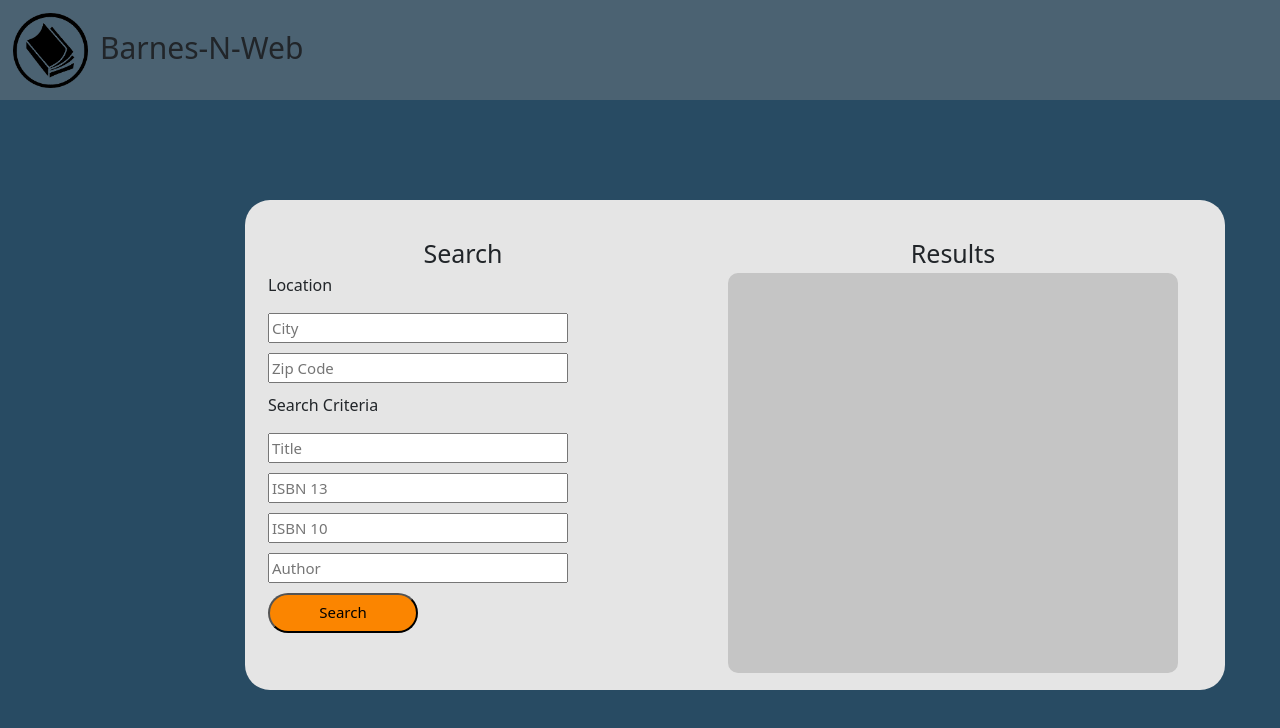
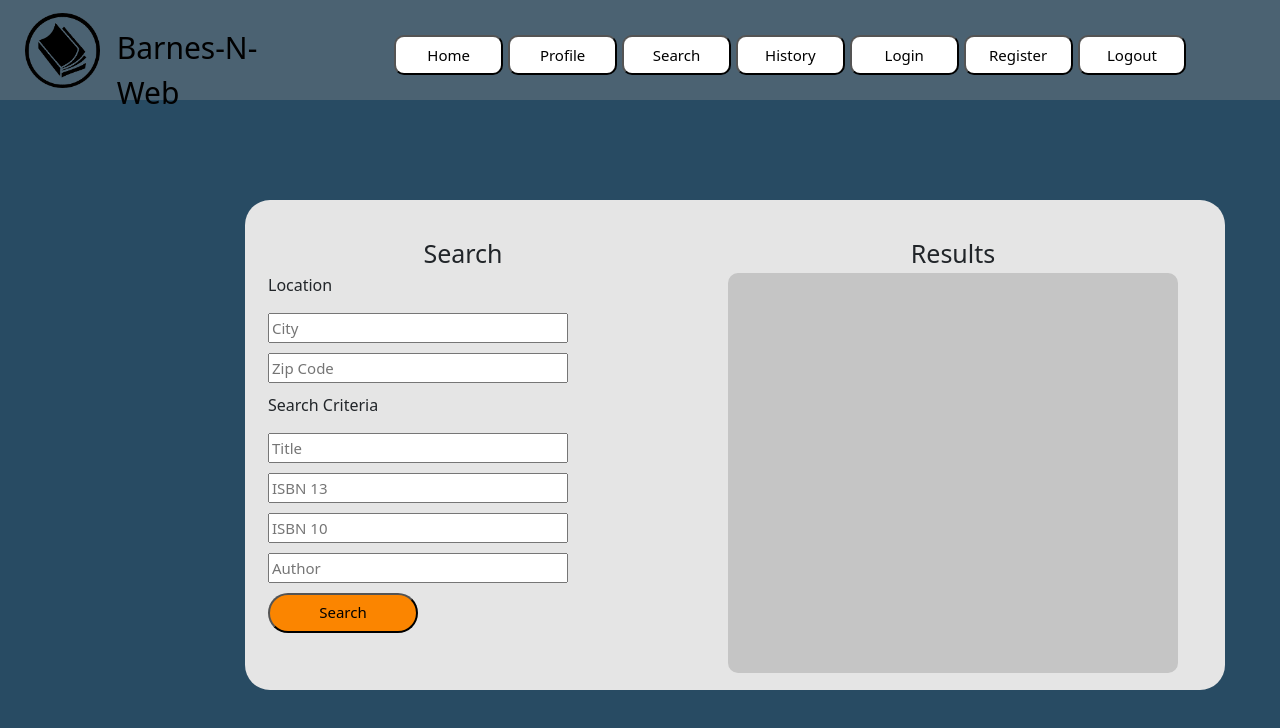
Before and after one commit to rigrergl/barnes-n-web, a Next.js app in the folder barnes-n-web/: page /Search in a window 1280 px wide. Shown: the top 728 px of the page. Built offline with nearby package versions, Linux system fonts and the light colour scheme.

Commit message:
Header
Updated header with React Containers, added Navigation buttons to header.

```diff
--- a/barnes-n-web/pages/components/Header.js
+++ b/barnes-n-web/pages/components/Header.js
@@ -1,18 +1,28 @@
 //import logo from '../pages/components/images/logo.png';
+import Container from 'react-bootstrap/Container';
+import Row from 'react-bootstrap/Row';
+import Col from 'react-bootstrap/Col';
+import Navigate from './Navigate';
 
 const Header = () => {
   return (
     <div className='header'>
-      <div className='headerRow'>
-        <div className='headerLogo'>
-          <div style={{padding: 12.5}}>
-            <img className='headerLogo' src='./images/logo.png' />
-          </div>
-        </div>
-        <div className='headerLogoText'>
-            <p>Barnes-N-Web</p>
-        </div>
-      </div>
+
+      <Container fluid style={{float:'left', height:'100px'}}>
+        <Row >
+          <Col sm={1} style={{minWidth:'100px', maxWidth:'120px', maxHeight:'100px'}}>
+            <img style={{padding: 12.5}} className='headerLogo' src='./images/logo.png' />
+          </Col>
+          <Col sm={2} style={{minWidth:'220px', maxWidth:'250px', maxHeight:'100px'}}>
+            <p className='headerLogoText' style={{color:'black'}}>Barnes-N-Web</p>
+          </Col>
+          <Col style={{maxHeight:'100px'}}>
+            <Navigate />
+          </Col>
+        </Row>
+      </Container>
+
+
     </div>
   )
 }
--- /dev/null
+++ b/barnes-n-web/pages/components/Navigate.js
@@ -0,0 +1,66 @@
+const navigateToLogin = () => {
+    window.location = '/Login';
+}
+
+const navigateToHome = () => {
+    window.location = '/';
+}
+
+const navigateToProfile = () => {
+    window.location = '/Profile';
+}
+
+const navigateToSearch = () => {
+    window.location = '/Search';
+}
+
+const navigateToHistory = () => {
+    window.location = '/History';
+}
+
+const navigateToRegistration = () => {
+    window.location = '/Registration';
+}
+
+const navigateToLogout = () => {
+    window.location = '/Logout';
+}
+
+const Navigate = () => {
+    return (
+      <center style={{marginTop:'35px', height:'50px'}}>
+          <button style={{textAlign:'center', fontSize:'15px', width:'12%', borderRadius:'10px'
+        , background: 'white', borderColor:'black', minWidth:'65px', maxHeight:'100%', minHeight:'80%'}} onClick={navigateToHome}>Home
+        </button>
+
+        <button style={{textAlign:'center', fontSize:'15px', width:'12%', borderRadius:'10px'
+        , background: 'white', borderColor:'black', marginLeft:'5px', minWidth:'65px', maxHeight:'100%', minHeight:'80%'}} onClick={navigateToProfile}>Profile
+        </button>
+
+        <button style={{textAlign:'center', fontSize:'15px', width:'12%', borderRadius:'10px'
+      , background: 'white', borderColor:'black', marginLeft:'5px', minWidth:'65px', maxHeight:'100%', minHeight:'80%'}} onClick={navigateToSearch}>Search
+      </button>
+
+      <button style={{textAlign:'center', fontSize:'15px', width:'12%', borderRadius:'10px'
+      , background: 'white', borderColor:'black', marginLeft:'5px', minWidth:'65px', maxHeight:'100%', minHeight:'80%'}} onClick={navigateToHistory}>History
+      </button>
+
+      <button style={{textAlign:'center', fontSize:'15px', width:'12%', borderRadius:'10px'
+      , background: 'white', borderColor:'black', marginLeft:'5px', minWidth:'65px', maxHeight:'100%', minHeight:'80%'}} onClick={navigateToLogin}>Login
+      </button>
+
+      <button style={{textAlign:'center', fontSize:'15px', width:'12%', borderRadius:'10px'
+      , background: 'white', borderColor:'black', marginLeft:'5px', minWidth:'65px', maxHeight:'100%', minHeight:'80%'}} onClick={navigateToRegistration}>Register
+      </button>
+
+      <button style={{textAlign:'center', fontSize:'15px', width:'12%', borderRadius:'10px'
+      , background: 'white', borderColor:'black', marginLeft:'5px', minWidth:'65px', maxHeight:'100%', minHeight:'80%'}} onClick={navigateToLogout}>Logout
+      </button>
+
+      </center>
+
+    )
+  }
+
+
+  export default Navigate
--- a/barnes-n-web/pages/index.css
+++ b/barnes-n-web/pages/index.css
@@ -5,21 +5,17 @@
 .header {
   height: 100px;
   background: #4b6272;
-  margin-top: 0%;
 }
 
 .headerLogo {
-  width: 75px;
-  height: 75px;
-  float: left;
+  height: 100px;
+  min-width: 100px;
 }
 
 .headerLogoText {
-  position: absolute;
   font-size: 30px;
-  margin-left: 100px;
+  min-width: 180px;
   margin-top: 25px;
-  width: 22%;
 }
 
 .text-center {
```
Also changed, not shown: barnes-n-web/pages/Checkout.tsx (added, +48 -0 lines).
